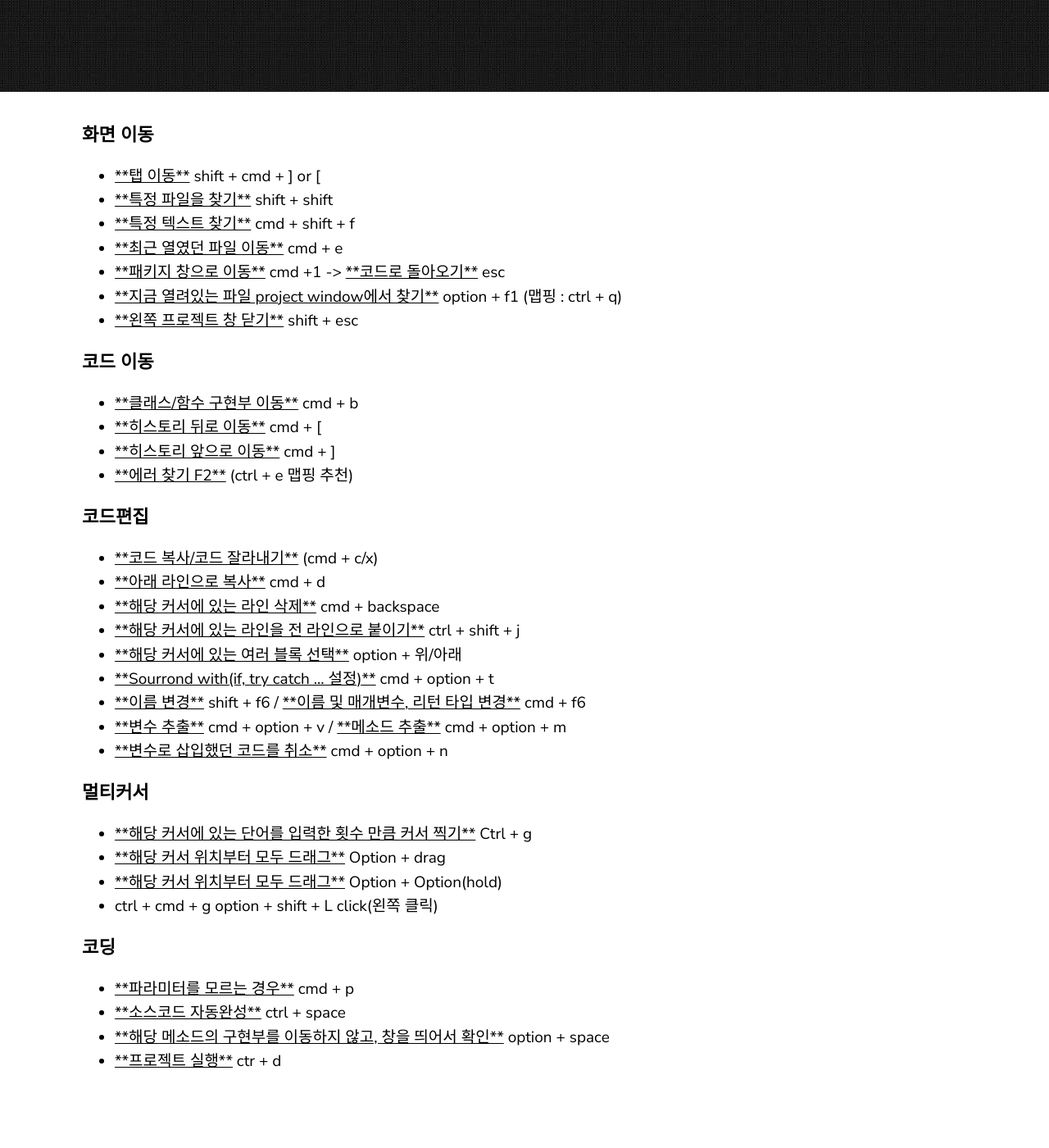
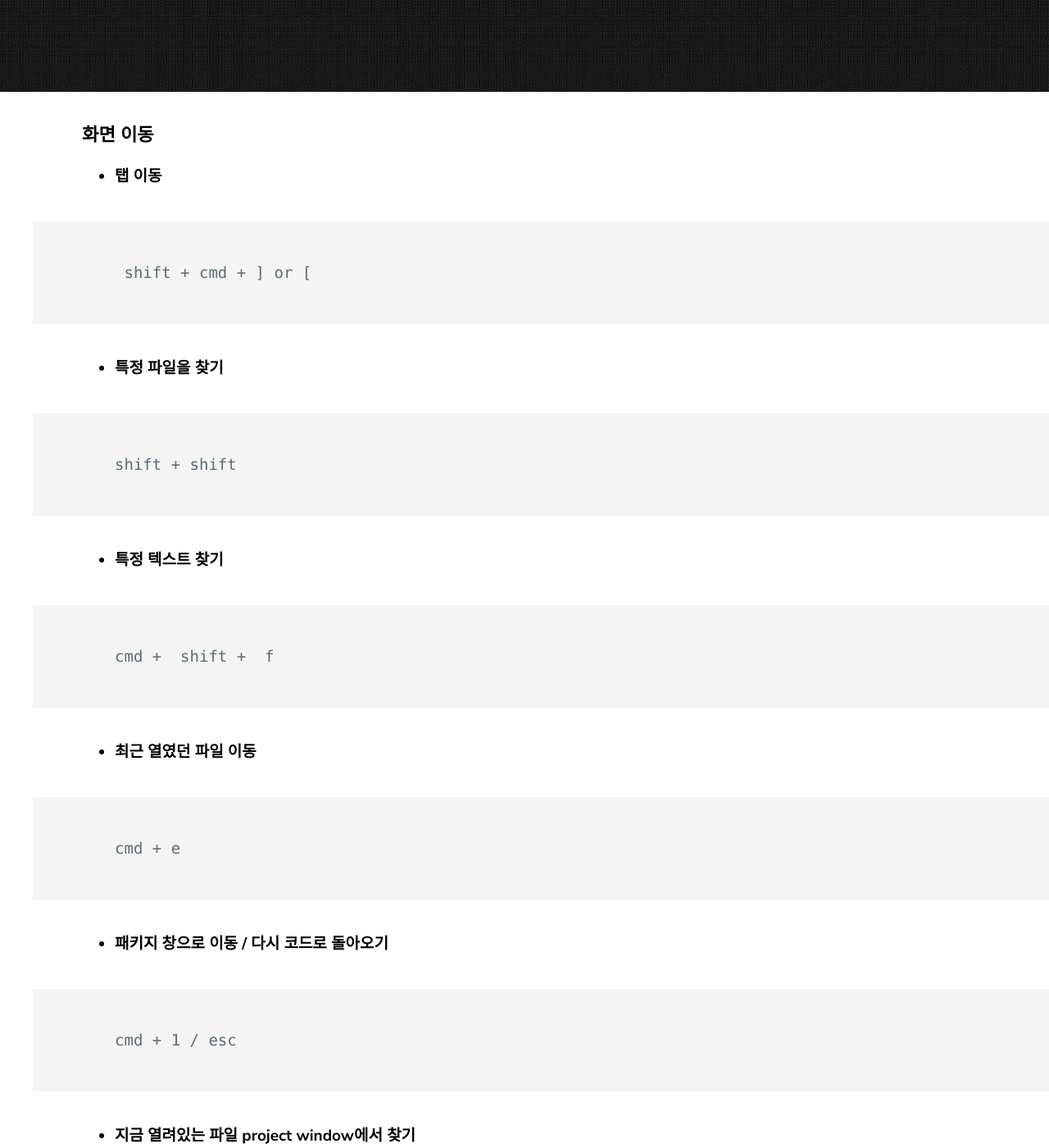
Before and after one commit to hyojaekim/hyojaekim.github.io, a Jekyll site: the page built from _posts/2019-09-12-intellij-key.md, in a window 1280 px wide and 1400 px high, scrolled down 318 px. Shown: the whole window at 82% size. Built offline with Jekyll 4.4.1, drawn with Linux system fonts in a browser that asks for light colours; before the commit the page ends 1647 px from its top, so only the background shows below that; some of the changed text lies outside the part shown.

Commit message:
refactor: IntelliJ 단축키

````diff
--- a/_posts/2019-09-12-intellij-key.md
+++ b/_posts/2019-09-12-intellij-key.md
@@ -6,51 +6,192 @@
 
 ### 화면 이동
 
-- <u>**탭 이동**</u> shift + cmd + ] or [
-- <u>**특정 파일을 찾기**</u> shift + shift
-- <u>**특정 텍스트 찾기**</u> cmd +  shift +  f
-- <u>**최근 열였던 파일 이동**</u> cmd + e
-- <u>**패키지 창으로 이동**</u> cmd +1 -> <u>**코드로 돌아오기**</u> esc
-- <u>**지금 열려있는 파일 project window에서 찾기**</u> option + f1 (맵핑 : ctrl + q)
-- <u>**왼쪽 프로젝트 창 닫기**</u> shift + esc
+- **탭 이동**
+
+  ```
+   shift + cmd + ] or [
+  ```
+
+- **특정 파일을 찾기**
+
+  ```
+  shift + shift
+  ```
+
+- **특정 텍스트 찾기**
+
+  ```
+  cmd +  shift +  f
+  ```
+
+- **최근 열였던 파일 이동**
+
+  ```
+  cmd + e
+  ```
+
+- **패키지 창으로 이동 / 다시 코드로 돌아오기**
+
+  ```
+  cmd + 1 / esc
+  ```
+
+- **지금 열려있는 파일 project window에서 찾기**
+
+  ```
+  option + f1 (맵핑 : ctrl + q)
+  ```
+
+- **왼쪽 프로젝트 창 닫기**
+
+  ```
+  shift + esc
+  ```
 
 
 
 ### 코드 이동
 
-- <u>**클래스/함수 구현부 이동**</u> cmd + b
-- <u>**히스토리 뒤로 이동**</u> cmd + [
-- <u>**히스토리 앞으로 이동**</u> cmd + ]
-- <u>**에러 찾기 F2**</u> (ctrl + e 맵핑 추천)
+- **클래스/함수 구현부 이동**
 
+  ```
+  cmd + b
+  ```
 
+- **히스토리 뒤로 이동**
+
+  ```
+  cmd + [
+  ```
+
+- **히스토리 앞으로 이동**
+
+  ```
+  cmd + ]
+  ```
+
+- **에러 찾기 F2**
+
+  ```
+  F2 (ctrl + e 맵핑 추천)
+  ```
 
 ### 코드편집
 
-- <u>**코드 복사/코드 잘라내기**</u> (cmd + c/x)
-- <u>**아래 라인으로 복사**</u> cmd + d
-- <u>**해당 커서에 있는 라인 삭제**</u> cmd + backspace
-- <u>**해당 커서에 있는 라인을 전 라인으로 붙이기**</u> ctrl + shift + j
-- <u>**해당 커서에 있는 여러 블록 선택**</u> option + 위/아래
-- <u>**Sourrond with(if, try catch ... 설정)**</u> cmd + option + t
-- <u>**이름 변경**</u> shift + f6 / <u>**이름 및 매개변수, 리턴 타입 변경**</u> cmd + f6
-- <u>**변수 추출**</u> cmd + option + v / <u>**메소드 추출**</u> cmd + option + m
-- <u>**변수로 삽입했던 코드를 취소**</u> cmd + option + n
+- **코드 복사/코드 잘라내기**
+
+  ```
+  cmd + c / cmd + x
+  ```
+
+- **아래 라인으로 복사**
+
+  ```
+  cmd + d
+  ```
+
+- **해당 커서에 있는 라인 삭제**
+
+  ```
+  cmd + backspace
+  ```
+
+- **해당 커서에 있는 라인을 전 라인으로 붙이기**
+
+  ```
+  ctrl + shift + j
+  ```
+
+- **해당 커서에 있는 여러 블록 선택**
+
+  ```
+  option + up/down
+  ```
+
+- **Sourrond with(if, try catch ... 설정)**
+
+  ```
+  cmd + option + t
+  ```
+
+- **이름 변경**
+
+  ```
+  shift + F6
+  ```
+
+- **이름 및 매개변수, 리턴 타입 변경**
+
+  ```
+  cmd + F6
+  ```
+
+- **변수 추출**
+
+  ```
+  cmd + option + v
+  ```
+
+- **메소드 추출**
+
+  ```
+  cmd + option + m
+  ```
+
+- **변수로 삽입했던 코드를 취소**
+
+  ```
+  cmd + option + n
+  ```
+
+- **소스코드 자동완성**
+
+  ```
+  ctrl + space
+  ```
 
 
 
 ### 멀티커서
 
-- <u>**해당 커서에 있는 단어를 입력한 횟수 만큼 커서 찍기**</u> Ctrl + g
-- <u>**해당 커서 위치부터 모두 드래그**</u> Option + drag
-- <u>**해당 커서 위치부터 모두 드래그**</u> Option + Option(hold)
+- **커서에 있는 단어 블록 설정 (누른 횟수 만큼 가능)**
+
+  ```
+  ctrl + g
+  ```
+
+- **커서 위치부터 모두 드래그 (마우스)**
+
+  ```
+  option + drag
+  ```
+
+- **커서 위치부터 모두 드래그 (키보드)**
+
+  ```
+  option + option(hold)
+  ```
+
 - ctrl + cmd + g option + shift + L click(왼쪽 클릭)
 
 
 
 ### 코딩
 
-- <u>**파라미터를 모르는 경우**</u> cmd + p
-- <u>**소스코드 자동완성**</u> ctrl + space
-- <u>**해당 메소드의 구현부를 이동하지 않고, 창을 띄어서 확인**</u> option + space
-- <u>**프로젝트 실행**</u> ctr + d
+- **파라미터를 모르는 경우**
+
+  ```
+  cmd + p
+  ```
+
+- **해당 메소드의 구현부를 이동하지 않고, 창을 띄어서 확인**
+
+  ```
+  option + space
+  ```
+
+- **프로젝트 실행**
+
+  ```
+  ctrl + d
+  ```
````
